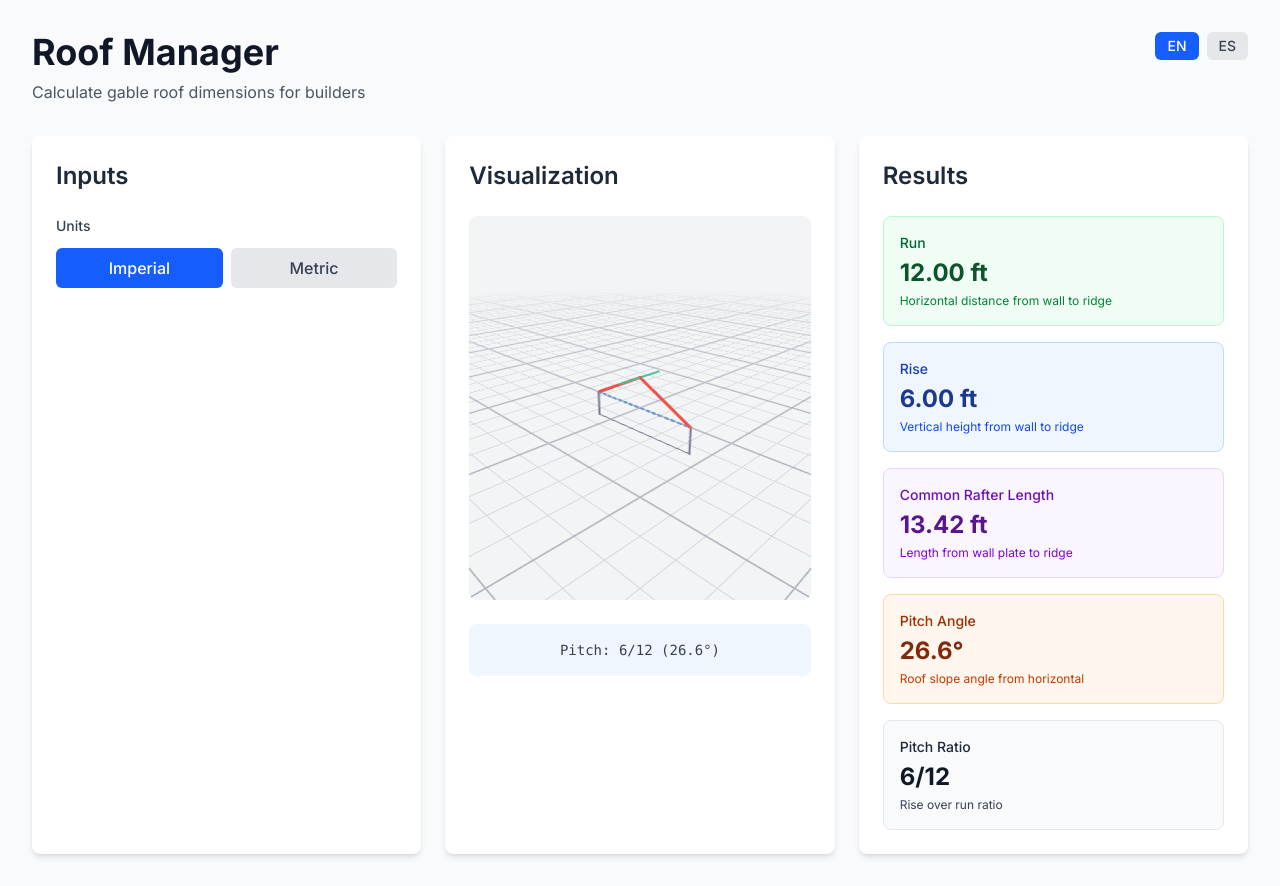
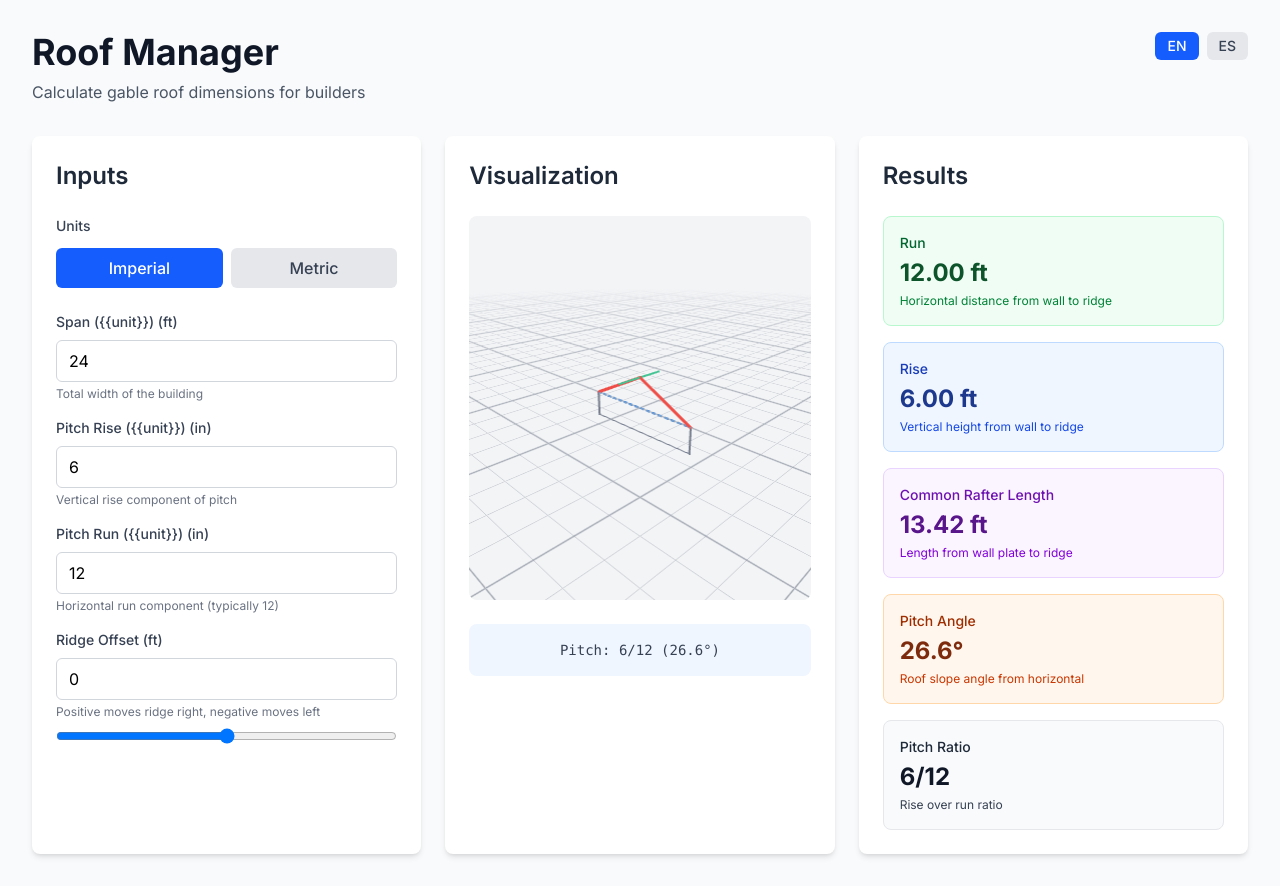
Before and after one commit to MoiseTripon/roof-manager, a Next.js app: page / in a window 1280 px wide. Built offline with nearby package versions, Linux system fonts and the light colour scheme.

Commit message:
inputs a

```diff
--- a/app/page.tsx
+++ b/app/page.tsx
@@ -30,6 +30,7 @@ export default function Home() {
   const [pitchRise, setPitchRise] = useState<string>("6");
   const [pitchRun, setPitchRun] = useState<string>("12");
   const [units, setUnits] = useState<Units>("imperial");
+  const [ridgeOffset, setRidgeOffset] = useState<string>("0");
 
   // Ensure client-side only rendering for certain features
   useEffect(() => {
@@ -41,6 +42,7 @@ export default function Home() {
       const spanNum = parseFloat(span);
       const pitchRiseNum = parseFloat(pitchRise);
       const pitchRunNum = parseFloat(pitchRun);
+      const ridgeOffsetNum = parseFloat(ridgeOffset) || 0;
 
       if (
         isNaN(spanNum) ||
@@ -57,11 +59,12 @@ export default function Home() {
         pitchRise: pitchRiseNum,
         pitchRun: pitchRunNum,
         units,
+        ridgeOffset: ridgeOffsetNum,
       });
     } catch (error) {
       return null;
     }
-  }, [span, pitchRise, pitchRun, units]);
+  }, [span, pitchRise, pitchRun, units, ridgeOffset]);
 
   const unitLabel = t(units === "imperial" ? "units.feet" : "units.meters");
   const pitchUnitLabel = t(
@@ -78,6 +81,32 @@ export default function Home() {
   const safeFormatAngle = (value: number, decimals?: number) => {
     if (!isReady) return value.toFixed(decimals ?? 1);
     return formatAngle(value, currentLocale, decimals);
+  };
+
+  const handleUnitsChange = (newUnits: Units) => {
+    if (newUnits === units) return;
+
+    // Convert values when switching units
+    const spanNum = parseFloat(span);
+    const pitchRiseNum = parseFloat(pitchRise);
+    const pitchRunNum = parseFloat(pitchRun);
+    const ridgeOffsetNum = parseFloat(ridgeOffset);
+
+    if (newUnits === "metric" && units === "imperial") {
+      // Convert from imperial to metric
+      setSpan((spanNum * 0.3048).toFixed(2)); // feet to meters
+      setPitchRise((pitchRiseNum * 2.54).toFixed(1)); // inches to cm
+      setPitchRun("100"); // Standard metric run
+      setRidgeOffset((ridgeOffsetNum * 0.3048).toFixed(2)); // feet to meters
+    } else if (newUnits === "imperial" && units === "metric") {
+      // Convert from metric to imperial
+      setSpan((spanNum / 0.3048).toFixed(2)); // meters to feet
+      setPitchRise((pitchRiseNum / 2.54).toFixed(1)); // cm to inches
+      setPitchRun("12"); // Standard imperial run
+      setRidgeOffset((ridgeOffsetNum / 0.3048).toFixed(2)); // meters to feet
+    }
+
+    setUnits(newUnits);
   };
 
   return (
@@ -107,7 +136,7 @@ export default function Home() {
               </label>
               <div className="flex gap-2">
                 <button
-                  onClick={() => setUnits("imperial")}
+                  onClick={() => handleUnitsChange("imperial")}
                   className={`flex-1 px-4 py-2 rounded-md font-medium transition-colors ${
                     units === "imperial"
                       ? "bg-blue-600 text-white"
@@ -118,7 +147,7 @@ export default function Home() {
                   {t("inputs.units.imperial")}
                 </button>
                 <button
-                  onClick={() => setUnits("metric")}
+                  onClick={() => handleUnitsChange("metric")}
                   className={`flex-1 px-4 py-2 rounded-md font-medium transition-colors ${
                     units === "metric"
                       ? "bg-blue-600 text-white"
@@ -131,8 +160,92 @@ export default function Home() {
               </div>
             </div>
 
-            {/* Rest of the inputs remain the same */}
-            {/* ... */}
+            {/* Span Input */}
+            <div className="mb-4">
+              <label className="block text-sm font-medium text-gray-700 mb-2">
+                {t("inputs.span.label")} ({unitLabel})
+              </label>
+              <input
+                type="number"
+                value={span}
+                onChange={(e) => setSpan(e.target.value)}
+                className="w-full px-3 py-2 border border-gray-300 rounded-md focus:outline-none focus:ring-2 focus:ring-blue-500"
+                min="0"
+                step="0.1"
+              />
+              <p className="text-xs text-gray-500 mt-1">
+                {t("inputs.span.description")}
+              </p>
+            </div>
+
+            {/* Pitch Rise Input */}
+            <div className="mb-4">
+              <label className="block text-sm font-medium text-gray-700 mb-2">
+                {t("inputs.pitchRise.label")} ({pitchUnitLabel})
+              </label>
+              <input
+                type="number"
+                value={pitchRise}
+                onChange={(e) => setPitchRise(e.target.value)}
+                className="w-full px-3 py-2 border border-gray-300 rounded-md focus:outline-none focus:ring-2 focus:ring-blue-500"
+                min="0"
+                step="0.1"
+              />
+              <p className="text-xs text-gray-500 mt-1">
+                {t("inputs.pitchRise.description")}
+              </p>
+            </div>
+
+            {/* Pitch Run Input */}
+            <div className="mb-4">
+              <label className="block text-sm font-medium text-gray-700 mb-2">
+                {t("inputs.pitchRun.label")} ({pitchUnitLabel})
+              </label>
+              <input
+                type="number"
+                value={pitchRun}
+                onChange={(e) => setPitchRun(e.target.value)}
+                className="w-full px-3 py-2 border border-gray-300 rounded-md focus:outline-none focus:ring-2 focus:ring-blue-500"
+                min="0.1"
+                step="0.1"
+              />
+              <p className="text-xs text-gray-500 mt-1">
+                {t("inputs.pitchRun.description", { typical: typicalRun })}
+              </p>
+            </div>
+
+            {/* Ridge Offset Input */}
+            <div className="mb-4">
+              <label className="block text-sm font-medium text-gray-700 mb-2">
+                {t("inputs.ridgeOffset.label", {
+                  defaultValue: "Ridge Offset",
+                })}{" "}
+                ({unitLabel})
+              </label>
+              <input
+                type="number"
+                value={ridgeOffset}
+                onChange={(e) => setRidgeOffset(e.target.value)}
+                className="w-full px-3 py-2 border border-gray-300 rounded-md focus:outline-none focus:ring-2 focus:ring-blue-500"
+                step="0.1"
+              />
+              <p className="text-xs text-gray-500 mt-1">
+                {t("inputs.ridgeOffset.description", {
+                  defaultValue:
+                    "Positive moves ridge right, negative moves left",
+                })}
+              </p>
+              {/* Slider for easier adjustment */}
+              <input
+                type="range"
+                value={ridgeOffset}
+                onChange={(e) => setRidgeOffset(e.target.value)}
+                min={-parseFloat(span) / 2 || -12}
+                max={parseFloat(span) / 2 || 12}
+                step="0.1"
+                className="w-full mt-2"
+              />
+            </div>
           </div>
 
           {/* Center Column - Canvas */}
@@ -146,6 +259,7 @@ export default function Home() {
                   run={result.run}
                   rise={result.rise}
                   span={parseFloat(span)}
+                  ridgeOffset={parseFloat(ridgeOffset) || 0}
                 />
               ) : (
                 <div className="h-full flex items-center justify-center border-2 border-dashed border-gray-300">
@@ -172,13 +286,41 @@ export default function Home() {
             </div>
 
             {result && mounted && (
-              <div className="mt-6 p-4 bg-blue-50 rounded-lg">
+              <div className="mt-6 space-y-3">
+                <div className="p-4 bg-blue-50 rounded-lg">
                   <p className="text-sm font-mono text-center text-gray-700">
                     {t("canvas.pitch", {
                       ratio: result.pitchRatio,
                       angle: safeFormatAngle(result.pitchAngle),
                     })}
                   </p>
+                </div>
+
+                {/* Display asymmetric angles when ridge is offset */}
+                {parseFloat(ridgeOffset) !== 0 && (
+                  <div className="grid grid-cols-2 gap-3">
+                    <div className="p-3 bg-yellow-50 border border-yellow-200 rounded-lg">
+                      <p className="text-xs text-yellow-800 font-medium mb-1">
+                        {t("results.leftAngle.title", {
+                          defaultValue: "Left Slope Angle",
+                        })}
+                      </p>
+                      <p className="text-lg font-bold text-yellow-900">
+                        {safeFormatAngle(result.leftAngle)}°
+                      </p>
+                    </div>
+                    <div className="p-3 bg-yellow-50 border border-yellow-200 rounded-lg">
+                      <p className="text-xs text-yellow-800 font-medium mb-1">
+                        {t("results.rightAngle.title", {
+                          defaultValue: "Right Slope Angle",
+                        })}
+                      </p>
+                      <p className="text-lg font-bold text-yellow-900">
+                        {safeFormatAngle(result.rightAngle)}°
+                      </p>
+                    </div>
+                  </div>
+                )}
               </div>
             )}
           </div>
@@ -219,9 +361,29 @@ export default function Home() {
                   <p className="text-sm text-purple-800 font-medium mb-1">
                     {t("results.rafterLength.title")}
                   </p>
+                  {parseFloat(ridgeOffset) === 0 ? (
                     <p className="text-2xl font-bold text-purple-900">
-                    {safeFormatDimension(result.commonRafterLength)} {unitLabel}
+                      {safeFormatDimension(result.commonRafterLength)}{" "}
+                      {unitLabel}
                     </p>
+                  ) : (
+                    <div className="space-y-1">
+                      <p className="text-sm text-purple-900">
+                        Left:{" "}
+                        <span className="font-bold">
+                          {safeFormatDimension(result.leftRafterLength)}
+                        </span>{" "}
+                        {unitLabel}
+                      </p>
+                      <p className="text-sm text-purple-900">
+                        Right:{" "}
+                        <span className="font-bold">
+                          {safeFormatDimension(result.rightRafterLength)}
+                        </span>{" "}
+                        {unitLabel}
+                      </p>
+                    </div>
+                  )}
                   <p className="text-xs text-purple-700 mt-1">
                     {t("results.rafterLength.description")}
                   </p>
@@ -231,9 +393,26 @@ export default function Home() {
                   <p className="text-sm text-orange-800 font-medium mb-1">
                     {t("results.pitchAngle.title")}
                   </p>
+                  {parseFloat(ridgeOffset) === 0 ? (
                     <p className="text-2xl font-bold text-orange-900">
                       {safeFormatAngle(result.pitchAngle)}°
                     </p>
+                  ) : (
+                    <div className="space-y-1">
+                      <p className="text-sm text-orange-900">
+                        Left:{" "}
+                        <span className="font-bold">
+                          {safeFormatAngle(result.leftAngle)}°
+                        </span>
+                      </p>
+                      <p className="text-sm text-orange-900">
+                        Right:{" "}
+                        <span className="font-bold">
+                          {safeFormatAngle(result.rightAngle)}°
+                        </span>
+                      </p>
+                    </div>
+                  )}
                   <p className="text-xs text-orange-700 mt-1">
                     {t("results.pitchAngle.description")}
                   </p>
@@ -250,6 +429,24 @@ export default function Home() {
                     {t("results.pitchRatio.description")}
                   </p>
                 </div>
+
+                {parseFloat(ridgeOffset) !== 0 && (
+                  <div className="p-4 bg-red-50 border border-red-200 rounded-lg">
+                    <p className="text-sm text-red-800 font-medium mb-1">
+                      {t("results.ridgeOffset.title", {
+                        defaultValue: "Ridge Offset",
+                      })}
+                    </p>
+                    <p className="text-2xl font-bold text-red-900">
+                      {safeFormatDimension(parseFloat(ridgeOffset))} {unitLabel}
+                    </p>
+                    <p className="text-xs text-red-700 mt-1">
+                      {t("results.ridgeOffset.description", {
+                        defaultValue: "Distance from center",
+                      })}
+                    </p>
+                  </div>
+                )}
               </div>
             ) : (
               <div className="text-center py-12">
```
Also changed, not shown: components/RoofCanvas.tsx (+7 -1 lines), lib/roofCalculator.ts (+34 -15 lines). Lines whose indentation alone changed are shown as unchanged.
